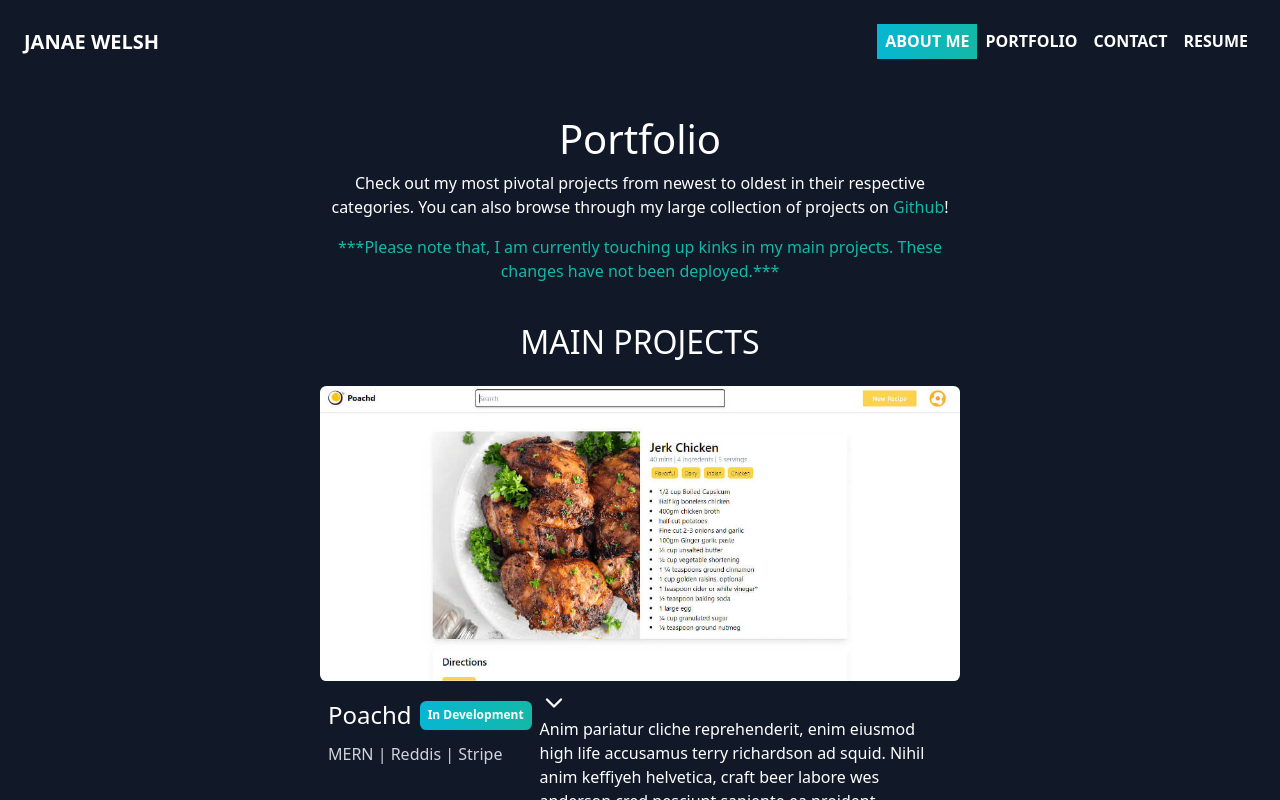
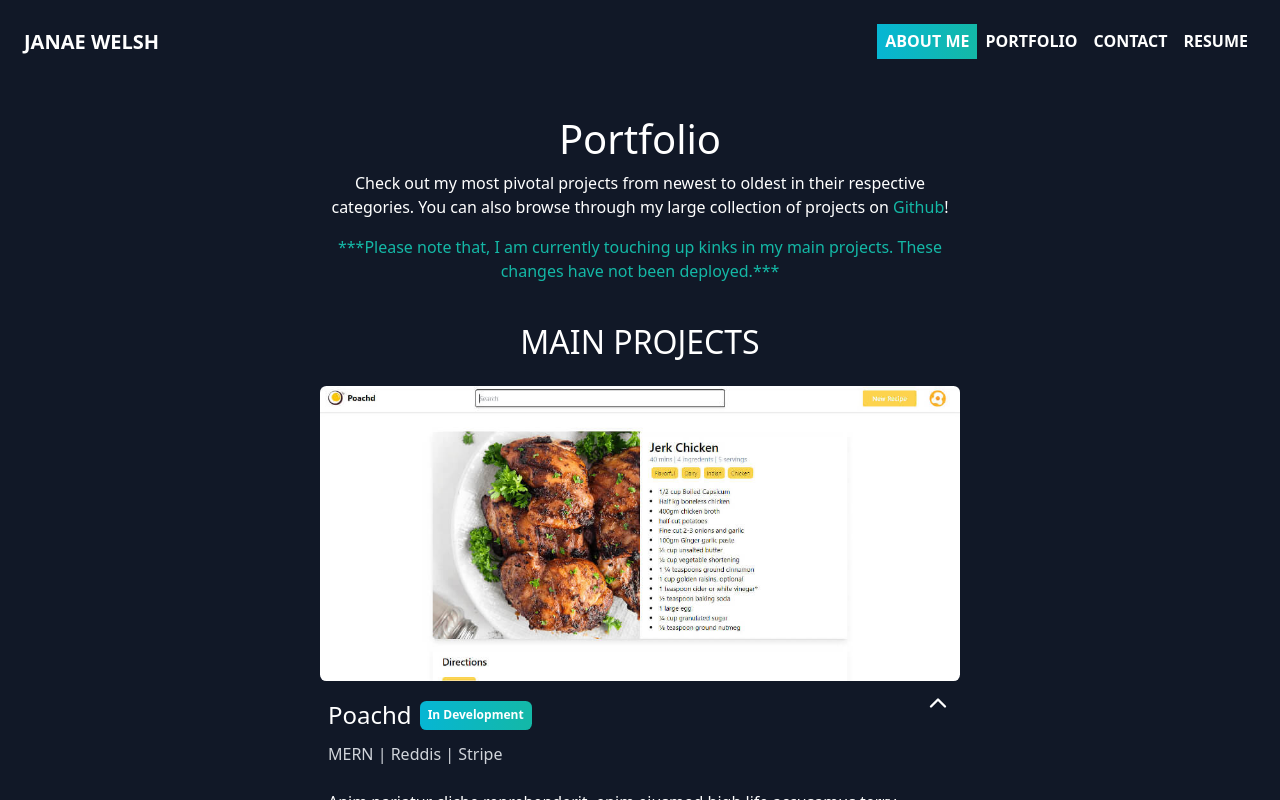
Before and after one commit to gitJanaeW/personal-website, a React app: page /portfolio in a window 1280 px wide. Both pictures are taken after a click on the element 938 px from the left and 703 px from the top of the page. Shown: the top 800 px of the page. Built offline with nearby package versions, Linux system fonts and the light colour scheme.

Commit message:
better chevron functionality + chevron flip on click

```diff
--- a/src/components/Portfolio.js
+++ b/src/components/Portfolio.js
@@ -1,23 +1,19 @@
 import React, {useState} from "react";
 import LazyLoad from "react-lazyload";
 import mainProjects from "../data/mainProjects";
-import {FiChevronDown} from "react-icons/fi";
+import {FiChevronDown, FiChevronUp} from "react-icons/fi";
 
 const Portfolio = () => {
+    const [chvrnOpen, setOpen] = useState(false);
     const dropdown = (e) => {
-        e.preventDefault();
-        const description = document.getElementById("dropdown")
+        setOpen(!chvrnOpen);
+        const project = e.currentTarget.id;
+        const description = document.querySelector(`.${project}`);
         if(description.hasAttribute("hidden")) {
             description.removeAttribute("hidden");
             return;
         }
         description.setAttribute("hidden", true);
-
-        // description = childDiv.getElementsByTagName('div')[1];
-        // console.log(description)
-        // if(e.target.value==="╳"){
-        //     e.currentTarget.className = "hide toast"
-        // }
     };
     return(
         <section id="portfolio" className="col-9 col-lg-6 mx-auto my-4">
@@ -53,12 +49,12 @@ const Portfolio = () => {
                                 <p className="text-secondary">{mainProject.technologies}</p>
                             </div>
                                 <LazyLoad height={300} offset={0} once>
-                                    <div className="bg-black" onClick={dropdown}>
-                                        <FiChevronDown size={28}/>
-                                        <p id="dropdown" hidden>Anim pariatur cliche reprehenderit, enim eiusmod high life accusamus terry richardson ad squid. Nihil anim keffiyeh helvetica, craft beer labore wes anderson cred nesciunt sapiente ea proident.</p>
+                                    <div id={`${mainProject.key}`} onClick={dropdown}>
+                                        {chvrnOpen ? (<FiChevronUp size={28}/>) : (<FiChevronDown size={28}/>)}
                                     </div>
                                 </LazyLoad>
                         </div>
+                        <p className={`${mainProject.key} dropdown mx-2`} hidden>Anim pariatur cliche reprehenderit, enim eiusmod high life accusamus terry richardson ad squid. Nihil anim keffiyeh helvetica, craft beer labore wes anderson cred nesciunt sapiente ea proident.</p>
                     </div>
                 ))}
             </div>
```
